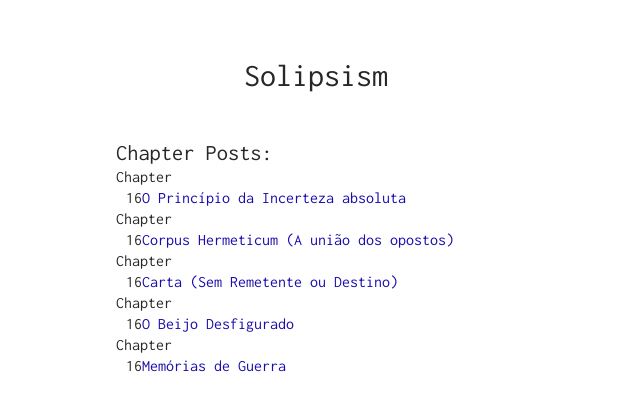
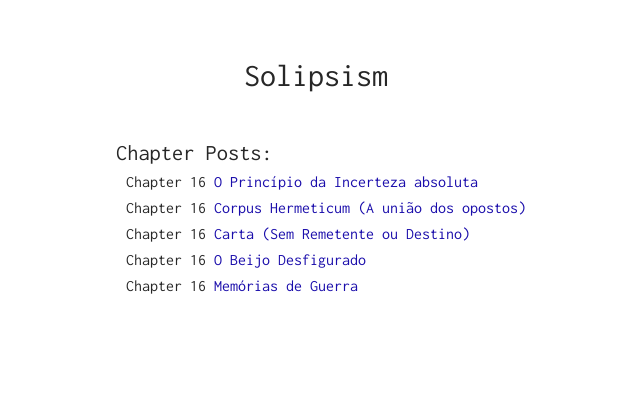
Before and after one commit to sorathpanzer/sorathpanzer.github.io, a Jekyll site: the page built from index.html, in a window 1280 px wide. Shown: the top 411 px of the page, without its empty margins (224-864 px from the left). Built offline with Jekyll 4.4.1, drawn with Linux system fonts in a browser that asks for light colours.

Commit message:
Update index.html

```diff
--- a/index.html
+++ b/index.html
@@ -11,7 +11,7 @@ layout: default
         {% for post in site.posts %}
 
 
-        Chapter<li><span class="date">{{ post.date | date: '%y' }}</span><a href="{{ post.url }}">{{ post.title }}</a>
+        <li>Chapter <span class="date">{{ post.date | date: '%y' }}</span> <a href="{{ post.url }}">{{ post.title }}</a>
 
         </li>
 
```
